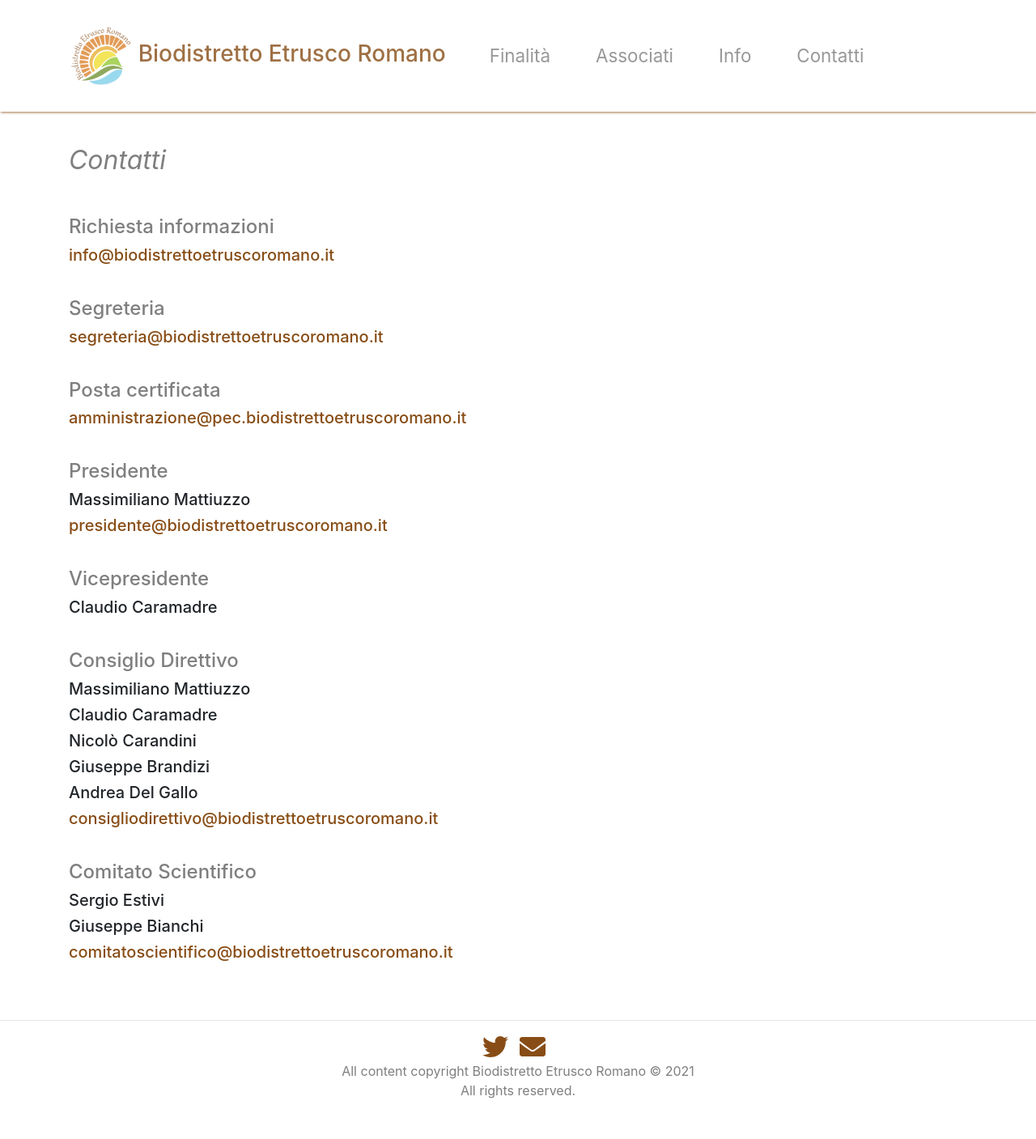
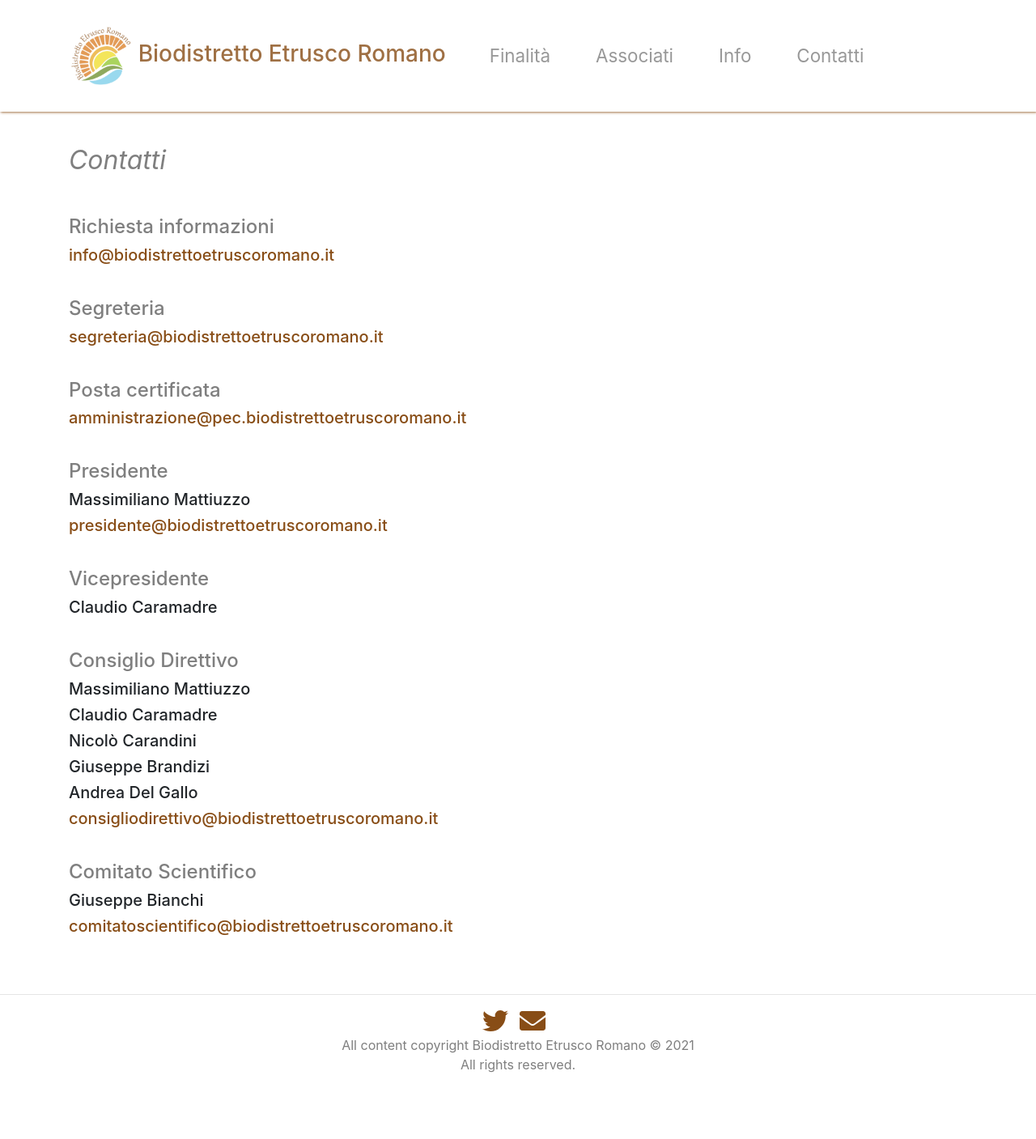
Before and after one commit to BiodistrettoEtruscoRomano/BiodistrettoEtruscoromano.github.io, a Jekyll site: the page built from contatti.html, in a window 1280 px wide. Shown: the whole page at 81% size. Built offline with Jekyll 4.4.1, drawn with Linux system fonts in a browser that asks for light colours; nearby versions of some CDN libraries; after the commit the page ends 1375 px from its top, so only the background shows below that.

Commit message:
Update contatti

```diff
--- a/contatti.html
+++ b/contatti.html
@@ -84,7 +84,6 @@ permalink: /contatti/
     <div class="row  mt-4">
       <div class="col pt-2">
         <h4 class="text-info">Comitato Scientifico</h4>
-        <h5>Sergio Estivi</h5>
         <h5>Giuseppe Bianchi</h5>
         <h5>
           <a href="mailto:comitatoscientifico@biodistrettoetruscoromano.it">
```
